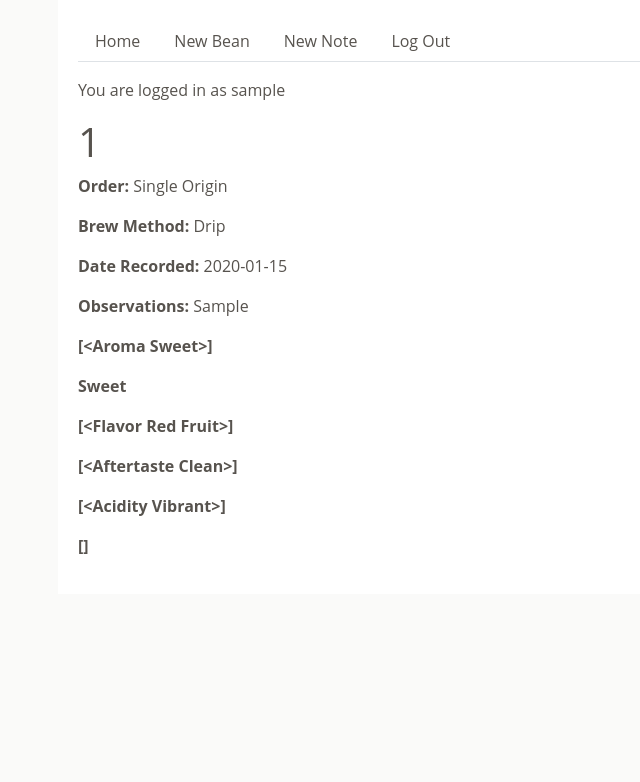
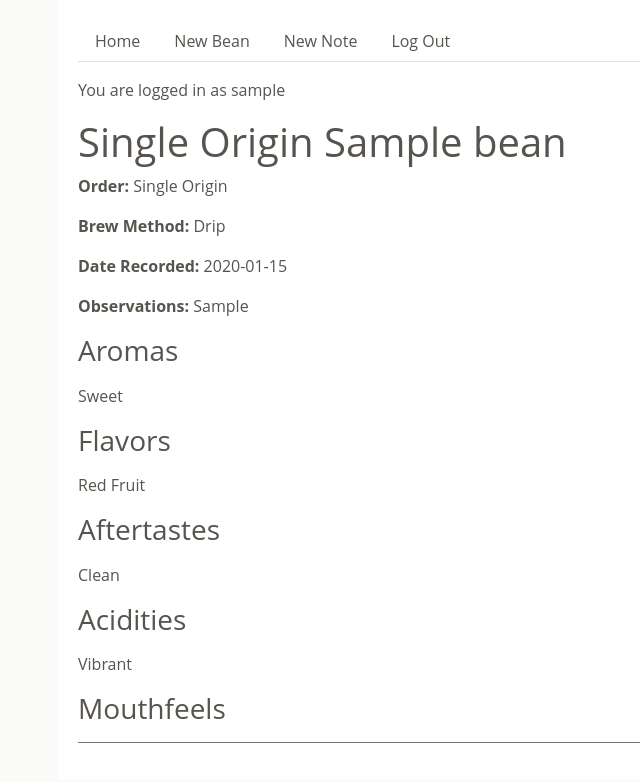
Before and after one commit to mikeygough/coffee-hunter-100, a Flask app: page /note/1 in a window 1280 px wide. Shown: the top 782 px of the page, without its empty margins (38-678 px from the left). Run offline with Flask 2, Linux system fonts and the light colour scheme; a user stored in the database is signed in; tables that the repository leaves empty hold one stand-in row (values such as "Sample post").

Commit message:
add notes to bean_detail. add_note CTA

```diff
--- a/ch_100_app/main/forms.py
+++ b/ch_100_app/main/forms.py
@@ -24,7 +24,7 @@
 # from wtforms.fields.html5 import URLField
 from wtforms.ext.sqlalchemy.fields import QuerySelectField
 from wtforms.fields.html5 import DateField
-from wtforms.validators import DataRequired, Length, NumberRange
+from wtforms.validators import DataRequired, Length
 from ch_100_app.models import User, Bean, Note
 
 
--- a/ch_100_app/main/routes.py
+++ b/ch_100_app/main/routes.py
@@ -83,6 +83,7 @@
             brew_method=form.brew_method.data,
             observations=form.observations.data,
             date_recorded=form.date_recorded.data,
+            created_by_id=current_user.id,
         )
 
         # extend with bridge table references
@@ -99,7 +100,7 @@
         db.session.commit()
 
         flash("New note was created successfully.")
-        return redirect(url_for("main.homepage"))
+        return redirect(url_for("main.note_detail", note_id=new_note.id))
 
     return render_template("new_note.html", form=form)
 
@@ -108,8 +109,9 @@
 @login_required
 def bean_detail(bean_id):
     bean = Bean.query.get(bean_id)
+    notes = bean.notes
 
-    return render_template("bean_detail.html", bean=bean)
+    return render_template("bean_detail.html", bean=bean, notes=notes)
 
 
 @main.route("/note/<note_id>", methods=["GET", "POST"])
--- a/ch_100_app/models.py
+++ b/ch_100_app/models.py
@@ -186,7 +186,7 @@
     roast_level = db.Column(db.Enum(RoastLevel), nullable=False)
 
     ## ------------ Relationships ------------
-    note = db.relationship("Note", back_populates="bean")
+    notes = db.relationship("Note", back_populates="bean")
 
     ## ------------ Methods ------------
     def __str__(self):
@@ -212,7 +212,7 @@
     observations = db.Column(db.Text, nullable=False)
 
     ## ------------ Relationships ------------
-    bean = db.relationship("Bean", back_populates="note")
+    bean = db.relationship("Bean", back_populates="notes")
     created_by = db.relationship("User")
 
     aromas = db.relationship(
--- a/ch_100_app/static/style.css
+++ b/ch_100_app/static/style.css
@@ -92,3 +92,12 @@
 .bean p:not(:last-child) {
   margin-bottom: 0;
 }
+
+.bean_detail_order {
+  border-bottom: 1px solid #78716c;
+  margin: 1rem 0px;
+}
+
+h3 {
+  margin: 1rem 0px;
+}
--- a/ch_100_app/templates/note_detail.html
+++ b/ch_100_app/templates/note_detail.html
@@ -1,8 +1,6 @@
-{% extends 'base.html' %}
+{% extends 'base.html' %} {% block content %}
 
-{% block content %}
-
-<h1>{{ note.id }}</h1>
+<h1>{{ note.order}} {{ note.bean.name }}</h1>
 
 <p><strong>Order:</strong> {{ note.order }}</p>
 
@@ -12,11 +10,34 @@
 
 <p><strong>Observations:</strong> {{ note.observations }}</p>
 
-<p><strong>{{ note.aromas }}</strong></p>
-<p><strong>{{ note.aromas[0].name }}</strong></p>
-<p><strong>{{ note.flavors }}</strong></p>
-<p><strong>{{ note.aftertastes }}</strong></p>
-<p><strong>{{ note.acidities }}</strong></p>
-<p><strong>{{ note.mouthfeels }}</strong></p>
+<div class="bean_detail_order">
+  <div>
+    <h3>Aromas</h3>
+    {% set aroma_names = [] %} {% for aroma in note.aromas %} {% set _
+    = aroma_names.append(aroma.name) %} {% endfor %} {{
+    aroma_names|join(', ') }}
+
+    <h3>Flavors</h3>
+    {% set flavor_names = [] %} {% for flavor in note.flavors %} {%
+    set _ = flavor_names.append(flavor.name) %} {% endfor %} {{
+    flavor_names|join(', ') }}
+
+    <h3>Aftertastes</h3>
+    {% set aftertaste_names = [] %} {% for aftertaste in
+    note.aftertastes %} {% set _ =
+    aftertaste_names.append(aftertaste.name) %} {% endfor %} {{
+    aftertaste_names|join(', ') }}
+
+    <h3>Acidities</h3>
+    {% set acidity_names = [] %} {% for acidity in note.acidities %}
+    {% set _ = acidity_names.append(acidity.name) %} {% endfor %} {{
+    acidity_names|join(', ') }}
+
+    <h3>Mouthfeels</h3>
+    {% set mouthfeel_names = [] %} {% for mouthfeel in note.mouthfeels
+    %} {% set _ = mouthfeel_names.append(mouthfeel.name) %} {% endfor
+    %} {{ mouthfeel_names|join(', ') }}
+  </div>
+</div>
 
 {% endblock %}
```
Also changed, not shown: ch_100_app/templates/bean_detail.html (+54 -2 lines), ch_100_app/database.db, 1 other file.
